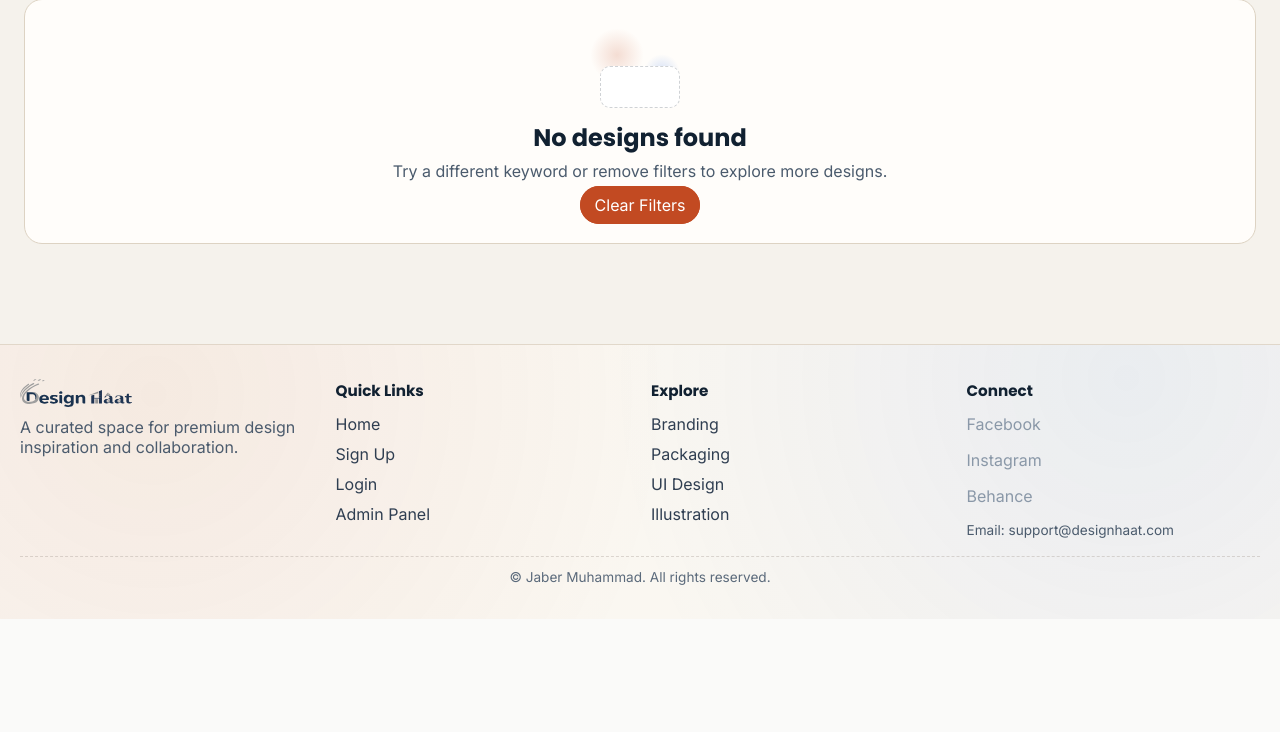
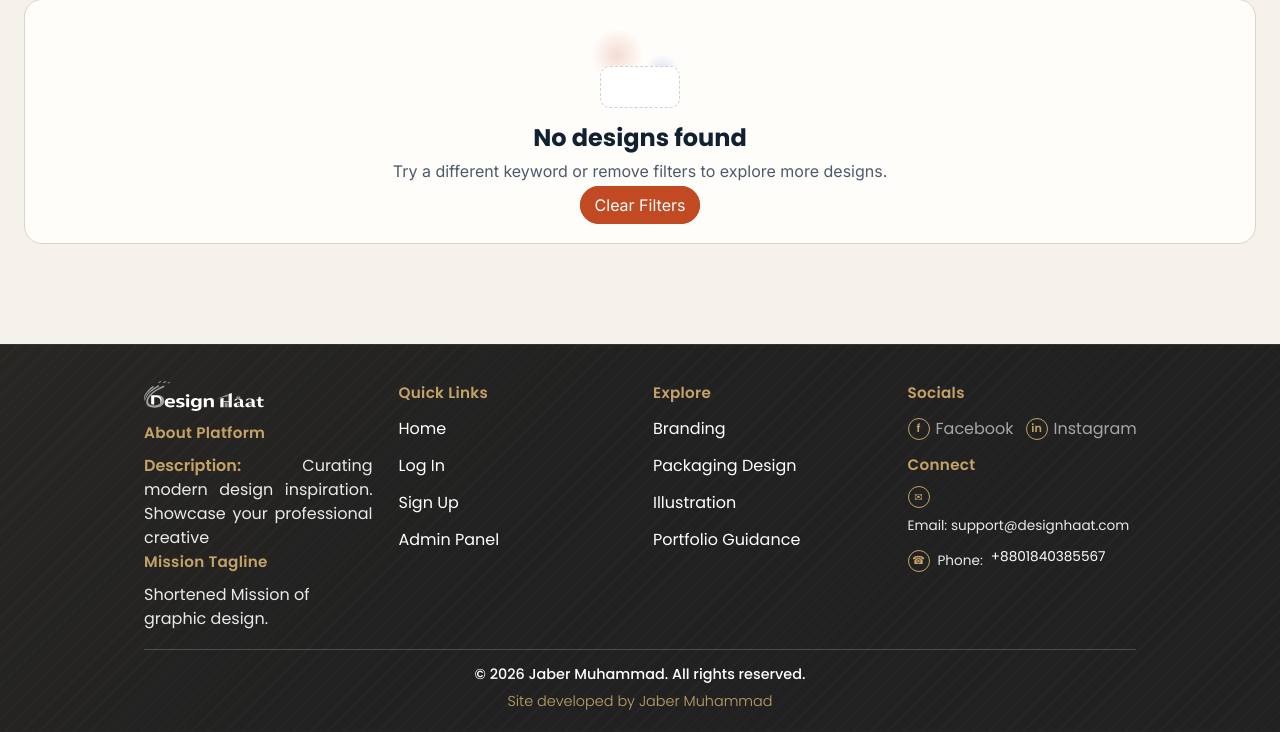
Before and after one commit to jabermuhammad/DesignSouq, a FastAPI app: page / in a window 1280 px wide. Shown: the part 466-1198 px from the top of the page. Before the commit the page ends 1085 px from the top, so only its background shows below. Run offline with FastAPI, Linux system fonts and the light colour scheme; parts of the project's set-up code (start-up, migrations or seed data) failed here and were passed over.

Commit message:
Refine footer layout and styling

```diff
--- a/app/static/css/style.css
+++ b/app/static/css/style.css
@@ -1,4 +1,4 @@
-@import url("https://fonts.googleapis.com/css2?family=Inter:wght@400;500;600;700&family=Poppins:wght@600;700;800&display=swap");
+@import url("https://fonts.googleapis.com/css2?family=Inter:wght@400;500;600;700&family=Poppins:wght@300;400;500;600;700;800&display=swap");
 
 :root {
     --ink: #112131;
@@ -792,21 +792,37 @@ a:focus-visible {
 .popup-profile-link { color: var(--accent-dark); text-decoration: none; font-weight: 700; font-size: 0.85rem; }
 
 .site-footer {
-    border-top: 1px solid rgba(221, 211, 195, 0.85);
+    position: relative;
+    border-top: 1px solid rgba(255, 255, 255, 0.08);
+    background: #212121;
+    color: #fff;
+    margin-top: 32px;
+    padding: 36px 20px 20px;
+    font-family: "Poppins", "Playfair Display", "Segoe UI", Tahoma, sans-serif;
+    overflow: hidden;
+}
+.site-footer::before {
+    content: "";
+    position: absolute;
+    inset: 0;
     background:
-        radial-gradient(circle at 12% 18%, rgba(194, 74, 34, 0.08), transparent 45%),
-        radial-gradient(circle at 88% 12%, rgba(47, 111, 229, 0.08), transparent 45%),
-        #faf7f1;
-    margin-top: 32px;
-    padding: 34px 20px 20px;
+        linear-gradient(135deg, rgba(197, 163, 103, 0.12), transparent 45%),
+        repeating-linear-gradient(135deg, rgba(255, 255, 255, 0.05) 0 2px, rgba(255, 255, 255, 0) 2px 12px);
+    opacity: 0.35;
+    pointer-events: none;
 }
 .footer-grid {
     display: grid;
     grid-template-columns: repeat(4, minmax(0, 1fr));
-    gap: 22px;
+    gap: 26px;
+    position: relative;
+    z-index: 1;
+    max-width: 1200px;
+    margin: 0 auto;
+    padding: 0 6px;
 }
 .footer-logo {
-    height: 28px;
+    height: 30px;
     width: auto;
     display: block;
     margin-bottom: 10px;
@@ -816,36 +832,118 @@ a:focus-visible {
     font-family: var(--font-heading);
     font-size: 0.95rem;
 }
+.footer-title {
+    color: #c5a367;
+    font-weight: 600;
+    letter-spacing: 0.02em;
+}
+.footer-title-tight {
+    margin-top: 14px;
+}
+.footer-label {
+    color: #c5a367;
+    font-weight: 600;
+    margin-right: 6px;
+}
 .site-footer a {
     display: block;
     text-decoration: none;
-    color: #2f3e51;
-    margin-bottom: 6px;
-}
-.site-footer a:hover { color: var(--accent); }
+    color: #fff;
+    margin-bottom: 8px;
+}
+.site-footer a:hover { color: #c5a367; }
 .site-footer .footer-grid a,
 .site-footer .footer-grid .footer-link-muted {
     padding: 2px 0;
 }
 .footer-link-muted {
     display: block;
-    color: #8a98a8;
-    margin-bottom: 6px;
+    color: rgba(255, 255, 255, 0.6);
+    margin-bottom: 8px;
 }
 .footer-email {
     display: inline;
     margin: 0;
 }
-.footer-text { color: #4b5b6d; margin: 0; }
+.footer-text { color: rgba(255, 255, 255, 0.9); margin: 0; line-height: 1.5; }
 .footer-text.small { font-size: 0.85rem; margin-top: 8px; }
-.footer-social { display: grid; gap: 6px; }
+.footer-justify { text-align: justify; text-justify: inter-word; }
+.footer-description {
+    max-width: 320px;
+    min-height: 3.2em;
+}
+.footer-social {
+    display: flex;
+    align-items: center;
+    gap: 12px;
+    flex-wrap: nowrap;
+    white-space: nowrap;
+    overflow-x: auto;
+    padding-bottom: 2px;
+}
+.footer-social::-webkit-scrollbar {
+    height: 0;
+}
+.footer-icon-link,
+.footer-link-muted {
+    display: inline-flex;
+    align-items: center;
+    gap: 6px;
+}
+.footer-icon {
+    width: 22px;
+    height: 22px;
+    border-radius: 50%;
+    border: 1px solid #c5a367;
+    color: #c5a367;
+    display: inline-flex;
+    align-items: center;
+    justify-content: center;
+    font-size: 0.7rem;
+    font-weight: 600;
+    line-height: 1;
+    flex: 0 0 22px;
+}
+.footer-contact-line {
+    display: flex;
+    align-items: center;
+    gap: 8px;
+    flex-wrap: wrap;
+}
 .footer-bottom {
     margin-top: 18px;
     text-align: center;
-    color: #5b6a7b;
-    font-size: 0.85rem;
-    padding-top: 12px;
-    border-top: 1px dashed rgba(160, 150, 140, 0.35);
+    color: #fff;
+    font-size: 0.9rem;
+    padding-top: 14px;
+    border-top: 1px solid rgba(255, 255, 255, 0.2);
+    position: relative;
+    z-index: 1;
+    max-width: 1200px;
+    margin-left: auto;
+    margin-right: auto;
+}
+
+@media (min-width: 1200px) {
+    .site-footer {
+        padding-left: 1.5in;
+        padding-right: 1.5in;
+    }
+    .footer-grid,
+    .footer-bottom {
+        max-width: none;
+        padding-left: 0;
+        padding-right: 0;
+    }
+}
+.footer-bottom-main {
+    margin: 0;
+    font-weight: 500;
+}
+.footer-bottom-sub {
+    margin: 6px 0 0;
+    font-weight: 300;
+    color: #c5a367;
 }
 
 @media (max-width: 900px) {
@@ -853,6 +951,25 @@ a:focus-visible {
 }
 @media (max-width: 600px) {
     .footer-grid { grid-template-columns: 1fr; }
+    .footer-description { max-width: 100%; }
+}
+
+@media (max-width: 900px) {
+    .site-footer { padding: 30px 18px 18px; }
+    .footer-grid { gap: 20px; }
+}
+
+@media (max-width: 700px) {
+    .footer-social {
+        flex-wrap: wrap;
+        white-space: normal;
+        row-gap: 8px;
+    }
+}
+
+@media (max-width: 520px) {
+    .site-footer { padding: 26px 16px 16px; }
+    .footer-bottom { font-size: 0.85rem; }
 }
 
 .designer-cover {
--- a/app/templates/index.html
+++ b/app/templates/index.html
@@ -204,55 +204,63 @@
 
 <footer class="site-footer">
     <div class="footer-grid">
-        <div>
-            <img class="footer-logo" src="/static/images/logo-main.svg" alt="Design Haat">
-            <p class="footer-text">A curated space for premium design inspiration and collaboration.</p>
+        <div class="footer-about">
+            <img class="footer-logo" src="/static/images/footer_logo.svg" alt="Design Haat">
+            <h4 class="footer-title">About Platform</h4>
+            <p class="footer-text footer-justify footer-description"><span class="footer-label">Description:</span> Curating modern design inspiration. Showcase your professional creative</p>
+            <h4 class="footer-title footer-title-tight">Mission Tagline</h4>
+            <p class="footer-text">Shortened Mission of graphic design.</p>
         </div>
-        <div>
-            <h4>Quick Links</h4>
+        <div class="footer-links">
+            <h4 class="footer-title">Quick Links</h4>
             <a href="/">Home</a>
+            <a href="/login">Log In</a>
             <a href="/signup">Sign Up</a>
-            <a href="/login">Login</a>
             <a href="/admin">Admin Panel</a>
         </div>
-        <div>
-            <h4>Explore</h4>
+        <div class="footer-links">
+            <h4 class="footer-title">Explore</h4>
             <a href="/?category=Branding">Branding</a>
-            <a href="/?category=Packaging">Packaging</a>
-            <a href="/?category=UI%20Design">UI Design</a>
+            <a href="/?category=Packaging">Packaging Design</a>
             <a href="/?category=Illustration">Illustration</a>
+            <a href="/?category=Portfolio%20Guidance">Portfolio Guidance</a>
         </div>
-        <div>
-            <h4>Connect</h4>
+        <div class="footer-links">
+            <h4 class="footer-title">Socials</h4>
             <div class="footer-social">
                 {% set facebook_url = footer_settings.get('footer_facebook_url', '') if footer_settings else '' %}
                 {% set instagram_url = footer_settings.get('footer_instagram_url', '') if footer_settings else '' %}
                 {% set behance_url = footer_settings.get('footer_behance_url', '') if footer_settings else '' %}
                 {% if facebook_url %}
-                <a href="{{ facebook_url }}" aria-label="Facebook">Facebook</a>
+                <a class="footer-icon-link" href="{{ facebook_url }}" aria-label="Facebook"><span class="footer-icon" aria-hidden="true">f</span>Facebook</a>
                 {% else %}
-                <span class="footer-link-muted">Facebook</span>
+                <span class="footer-link-muted"><span class="footer-icon" aria-hidden="true">f</span>Facebook</span>
                 {% endif %}
                 {% if instagram_url %}
-                <a href="{{ instagram_url }}" aria-label="Instagram">Instagram</a>
+                <a class="footer-icon-link" href="{{ instagram_url }}" aria-label="Instagram"><span class="footer-icon" aria-hidden="true">in</span>Instagram</a>
                 {% else %}
-                <span class="footer-link-muted">Instagram</span>
+                <span class="footer-link-muted"><span class="footer-icon" aria-hidden="true">in</span>Instagram</span>
                 {% endif %}
                 {% if behance_url %}
-                <a href="{{ behance_url }}" aria-label="Behance">Behance</a>
+                <a class="footer-icon-link" href="{{ behance_url }}" aria-label="Behance"><span class="footer-icon" aria-hidden="true">Be</span>Behance</a>
                 {% else %}
-                <span class="footer-link-muted">Behance</span>
+                <span class="footer-link-muted"><span class="footer-icon" aria-hidden="true">Be</span>Behance</span>
                 {% endif %}
             </div>
+            <h4 class="footer-title footer-title-tight">Connect</h4>
             {% set support_email = footer_settings.get('footer_support_email', '') if footer_settings else '' %}
             {% if support_email %}
-            <p class="footer-text small">Email: <a class="footer-email" href="mailto:{{ support_email }}">{{ support_email }}</a></p>
+            <p class="footer-text small footer-contact-line"><span class="footer-icon" aria-hidden="true">&#9993;</span>Email: <a class="footer-email" href="mailto:{{ support_email }}">{{ support_email }}</a></p>
             {% else %}
-            <p class="footer-text small">Email: support@designhaat.com</p>
+            <p class="footer-text small footer-contact-line"><span class="footer-icon" aria-hidden="true">&#9993;</span>Email: support@designhaat.com</p>
             {% endif %}
+            <p class="footer-text small footer-contact-line"><span class="footer-icon" aria-hidden="true">&#9742;</span>Phone: <a class="footer-email" href="tel:+8801840385567">+8801840385567</a></p>
         </div>
     </div>
-    <p class="footer-bottom">&copy; Jaber Muhammad. All rights reserved.</p>
+    <div class="footer-bottom">
+        <p class="footer-bottom-main">&copy; 2026 Jaber Muhammad. All rights reserved.</p>
+        <p class="footer-bottom-sub">Site developed by Jaber Muhammad</p>
+    </div>
 </footer>
 
 <div id="imageViewer" class="image-viewer">
```
Also changed, not shown: app/static/images/footer_logo.svg (added).
